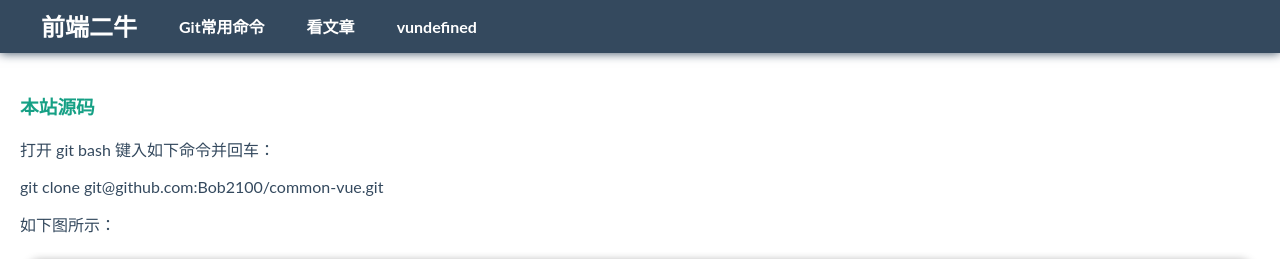
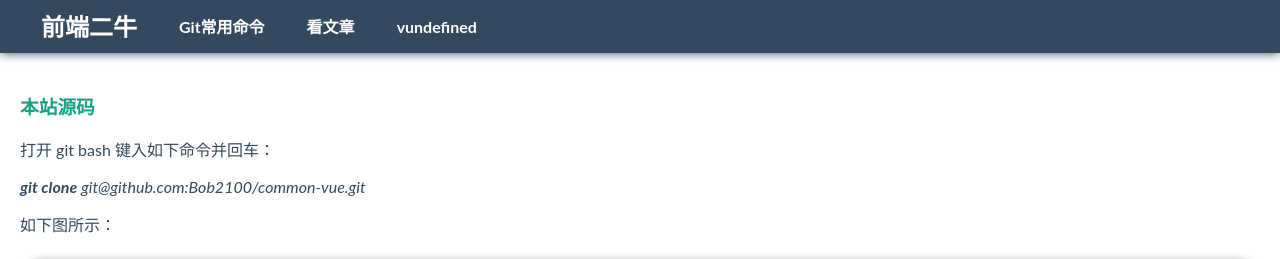
Before and after one commit to Bob2100/common-vue, a Vue app: page /IndexPage#/ in a window 1280 px wide. Shown: the top 259 px of the page. Built offline with nearby package versions, Linux system fonts and the light colour scheme; no server answers; the HTML template or start-up script is replaced by a standard one.

Commit message:
文本样式

```diff
--- a/src/views/index/Faq.vue
+++ b/src/views/index/Faq.vue
@@ -5,7 +5,7 @@
         <a href="https://github.com/Bob2100/common-vue" target="_blank">本站源码</a>
       </h3>
       <p>打开 git bash 键入如下命令并回车：</p>
-      <p>git clone git@github.com:Bob2100/common-vue.git</p>
+      <p><i><strong>git clone</strong> git@github.com:Bob2100/common-vue.git</i></p>
       <p>如下图所示：</p>
       <p><img class="common-img" src="../../assets/clone.png"></p>
     </article>
```
